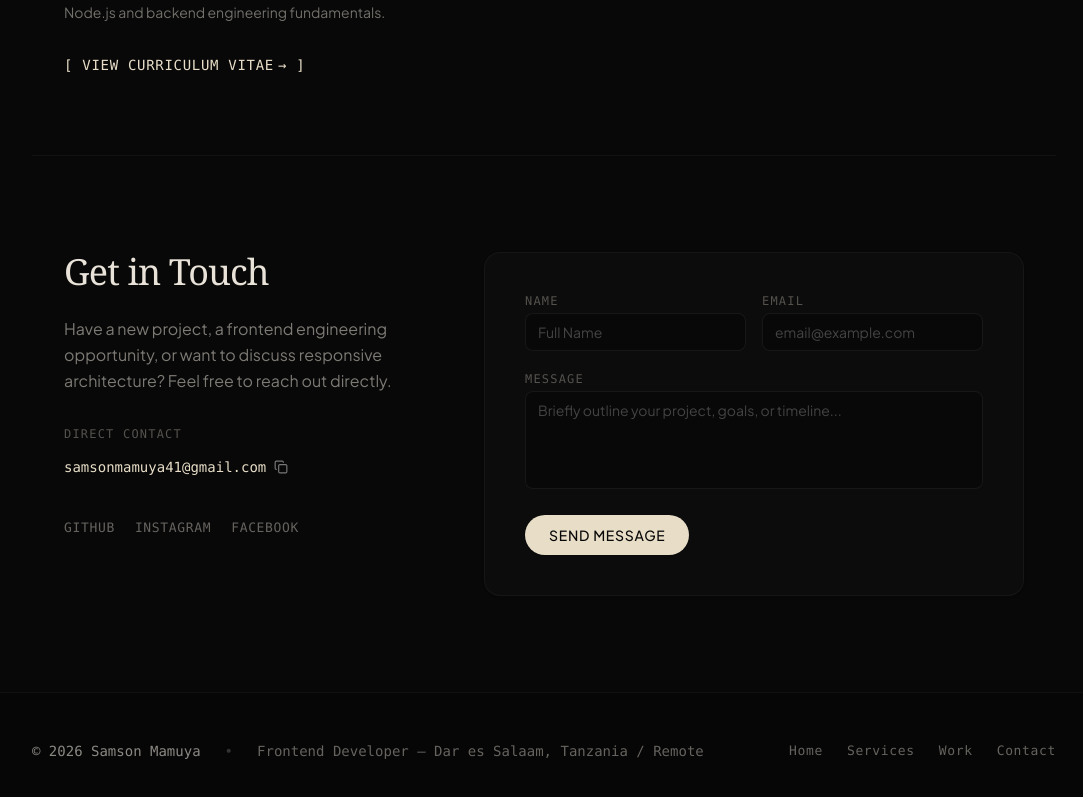
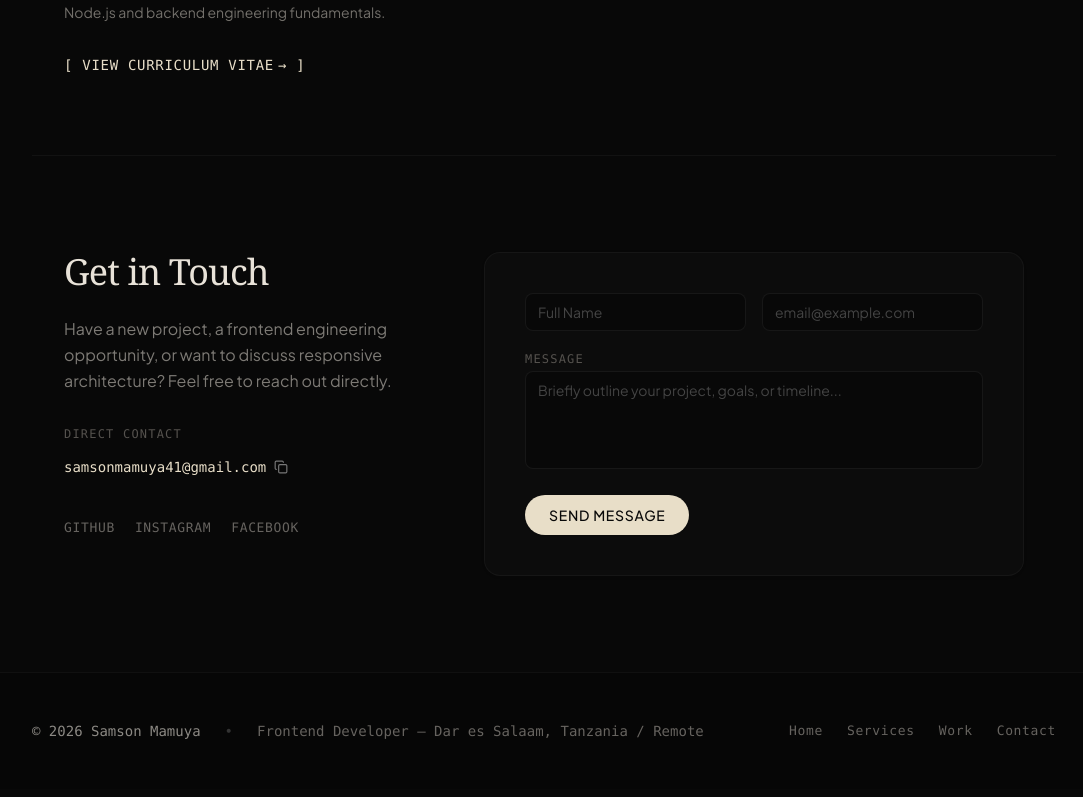
Before and after one commit to Samson-64/MyPortfolio, a React (Vite) app: page / in a window 1280 px wide. Shown: the part 2909-3706 px from the top of the page, without its empty margins (96-1179 px from the left). Built offline with nearby package versions, Linux system fonts and the light colour scheme.

Commit message:
Remove lock file and remove lable

```diff
--- a/src/components/ContactSection.tsx
+++ b/src/components/ContactSection.tsx
@@ -184,9 +184,9 @@ export const ContactSection: React.FC = () => {
 
                 <div className="grid grid-cols-1 sm:grid-cols-2 gap-4">
                   <div className="space-y-1">
-                    <label className="block text-xs font-mono uppercase tracking-widest text-[#55524E]">
+                    {/* <label className="block text-xs font-mono uppercase tracking-widest text-[#55524E]">
                       Name
-                    </label>
+                    </label> */}
                     <input
                       type="text"
                       required
@@ -197,9 +197,9 @@ export const ContactSection: React.FC = () => {
                     />
                   </div>
                   <div className="space-y-1">
-                    <label className="block text-xs font-mono uppercase tracking-widest text-[#55524E]">
+                    {/* <label className="block text-xs font-mono uppercase tracking-widest text-[#55524E]">
                       Email
-                    </label>
+                    </label> */}
                     <input
                       type="email"
                       required
```
Also changed, not shown: 1 other file (tests, documents, lock files or other folders).
